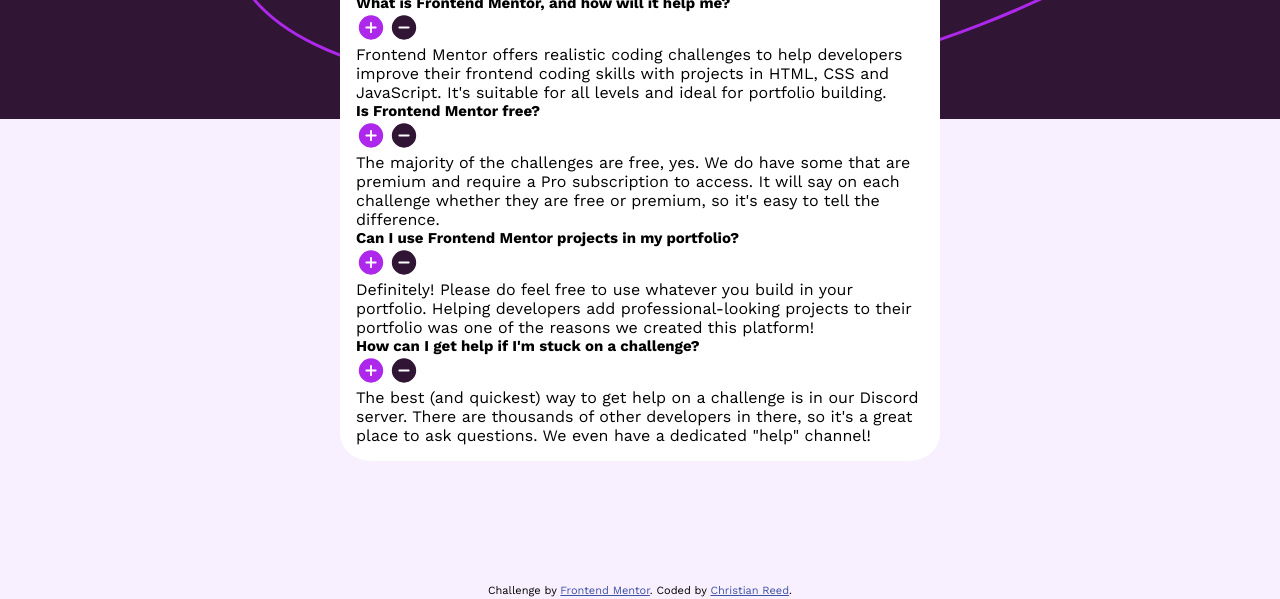
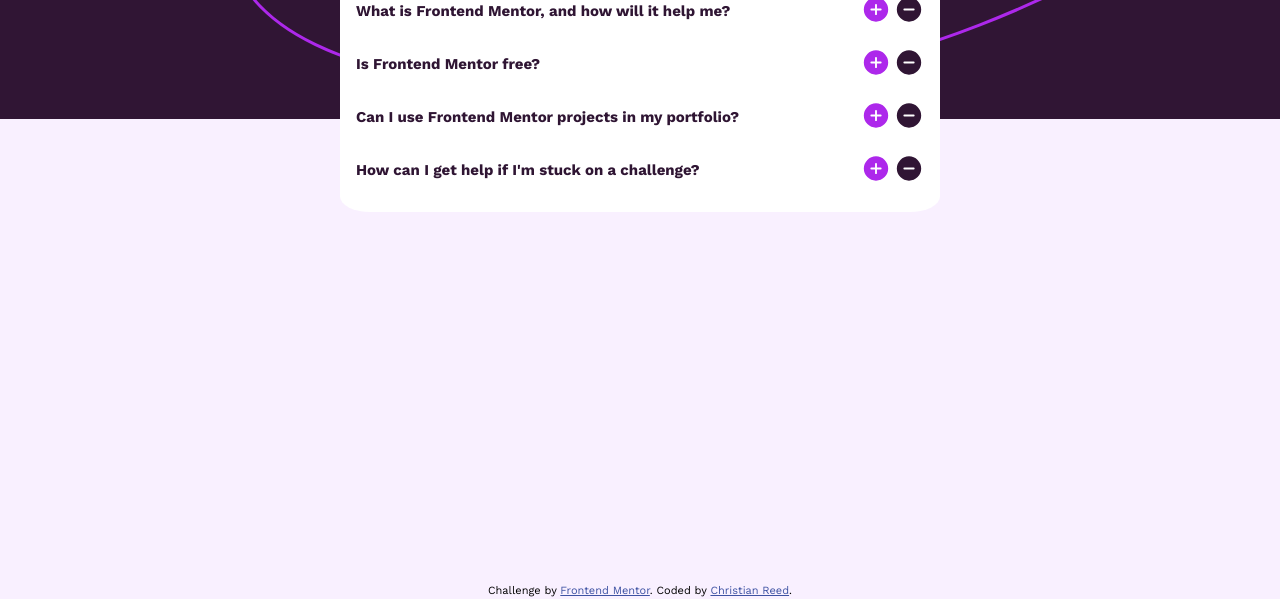
Before and after one commit to ReedorReed/frontendmentor-faq-page, a plain HTML site: page index.html in a window 1280 px wide. Shown: the part 201-800 px from the top of the page. Drawn offline with nearby package versions, Linux system fonts and the light colour scheme.

Commit message:
added click event to javascript and added some more divs to the HTML and added a bit more CSS

```diff
--- a/index.html
+++ b/index.html
@@ -32,18 +32,21 @@
 					</svg>
 					<h1>FAQs</h1>
 				</div>
+				<div class="faqs">
 					<div class="question">
 						<h2>What is Frontend Mentor, and how will it help me?</h2>
+						<div class="plus-minus">
 							<svg
 								xmlns="http://www.w3.org/2000/svg"
 								width="30"
 								height="31"
 								fill="none"
 								viewBox="0 0 30 31">
-						<path fill="#AD28EB" d="M15 3.313A12.187 12.187 0 1 0 27.188 15.5
-						12.203 12.203 0 0 0 15 3.312Zm4.688 13.124h-3.75v3.75a.938.938 0 0
-						1-1.876 0v-3.75h-3.75a.938.938 0 0 1 0-1.875h3.75v-3.75a.938.938 0 0
-						1 1.876 0v3.75h3.75a.938.938 0 0 1 0 1.876Z" / alt="plus-icon">
+								<path fill="#AD28EB" d="M15 3.313A12.187 12.187 0 1 0 27.188
+								15.5 12.203 12.203 0 0 0 15 3.312Zm4.688
+								13.124h-3.75v3.75a.938.938 0 0 1-1.876 0v-3.75h-3.75a.938.938 0
+								0 1 0-1.875h3.75v-3.75a.938.938 0 0 1 1.876 0v3.75h3.75a.938.938
+								0 0 1 0 1.876Z" / alt="plus-icon">
 							</svg>
 							<svg
 								xmlns="http://www.w3.org/2000/svg"
@@ -51,32 +54,36 @@
 								height="31"
 								fill="none"
 								viewBox="0 0 30 31">
-						<path fill="#301534" d="M15 3.313A12.187 12.187 0 1 0 27.188 15.5
-						12.2 12.2 0 0 0 15 3.312Zm4.688 13.124h-9.375a.938.938 0 0 1
-						0-1.875h9.374a.938.938 0 0 1 0 1.876Z" / alt="minus-icon">
+								<path fill="#301534" d="M15 3.313A12.187 12.187 0 1 0 27.188
+								15.5 12.2 12.2 0 0 0 15 3.312Zm4.688 13.124h-9.375a.938.938 0 0
+								1 0-1.875h9.374a.938.938 0 0 1 0 1.876Z" / alt="minus-icon">
 							</svg>
+						</div>
 					</div>
 					<div class="answer">
 						<p>
 							Frontend Mentor offers realistic coding challenges to help
 							developers improve their frontend coding skills with projects in
-						HTML, CSS and JavaScript. It's suitable for all levels and ideal for
-						portfolio building.
+							HTML, CSS and JavaScript. It's suitable for all levels and ideal
+							for portfolio building.
 						</p>
 					</div>
-
+				</div>
+				<div class="faqs">
 					<div class="question">
 						<h2>Is Frontend Mentor free?</h2>
+						<div class="plus-minus">
 							<svg
 								xmlns="http://www.w3.org/2000/svg"
 								width="30"
 								height="31"
 								fill="none"
 								viewBox="0 0 30 31">
-						<path fill="#AD28EB" d="M15 3.313A12.187 12.187 0 1 0 27.188 15.5
-						12.203 12.203 0 0 0 15 3.312Zm4.688 13.124h-3.75v3.75a.938.938 0 0
-						1-1.876 0v-3.75h-3.75a.938.938 0 0 1 0-1.875h3.75v-3.75a.938.938 0 0
-						1 1.876 0v3.75h3.75a.938.938 0 0 1 0 1.876Z" / alt="plus-icon">
+								<path fill="#AD28EB" d="M15 3.313A12.187 12.187 0 1 0 27.188
+								15.5 12.203 12.203 0 0 0 15 3.312Zm4.688
+								13.124h-3.75v3.75a.938.938 0 0 1-1.876 0v-3.75h-3.75a.938.938 0
+								0 1 0-1.875h3.75v-3.75a.938.938 0 0 1 1.876 0v3.75h3.75a.938.938
+								0 0 1 0 1.876Z" / alt="plus-icon">
 							</svg>
 							<svg
 								xmlns="http://www.w3.org/2000/svg"
@@ -84,31 +91,37 @@
 								height="31"
 								fill="none"
 								viewBox="0 0 30 31">
-						<path fill="#301534" d="M15 3.313A12.187 12.187 0 1 0 27.188 15.5
-						12.2 12.2 0 0 0 15 3.312Zm4.688 13.124h-9.375a.938.938 0 0 1
-						0-1.875h9.374a.938.938 0 0 1 0 1.876Z" / alt="minus-icon">
+								<path fill="#301534" d="M15 3.313A12.187 12.187 0 1 0 27.188
+								15.5 12.2 12.2 0 0 0 15 3.312Zm4.688 13.124h-9.375a.938.938 0 0
+								1 0-1.875h9.374a.938.938 0 0 1 0 1.876Z" / alt="minus-icon">
 							</svg>
+						</div>
 					</div>
 					<div class="answer">
 						<p>
 							The majority of the challenges are free, yes. We do have some that
-						are premium and require a Pro subscription to access. It will say on
-						each challenge whether they are free or premium, so it's easy to
-						tell the difference.
+							are premium and require a Pro subscription to access. It will say
+							on each challenge whether they are free or premium, so it's easy
+							to tell the difference.
 						</p>
 					</div>
+				</div>
+
+				<div class="faqs">
 					<div class="question">
 						<h2>Can I use Frontend Mentor projects in my portfolio?</h2>
+						<div class="plus-minus">
 							<svg
 								xmlns="http://www.w3.org/2000/svg"
 								width="30"
 								height="31"
 								fill="none"
 								viewBox="0 0 30 31">
-						<path fill="#AD28EB" d="M15 3.313A12.187 12.187 0 1 0 27.188 15.5
-						12.203 12.203 0 0 0 15 3.312Zm4.688 13.124h-3.75v3.75a.938.938 0 0
-						1-1.876 0v-3.75h-3.75a.938.938 0 0 1 0-1.875h3.75v-3.75a.938.938 0 0
-						1 1.876 0v3.75h3.75a.938.938 0 0 1 0 1.876Z" / alt="plus-icon">
+								<path fill="#AD28EB" d="M15 3.313A12.187 12.187 0 1 0 27.188
+								15.5 12.203 12.203 0 0 0 15 3.312Zm4.688
+								13.124h-3.75v3.75a.938.938 0 0 1-1.876 0v-3.75h-3.75a.938.938 0
+								0 1 0-1.875h3.75v-3.75a.938.938 0 0 1 1.876 0v3.75h3.75a.938.938
+								0 0 1 0 1.876Z" / alt="plus-icon">
 							</svg>
 							<svg
 								xmlns="http://www.w3.org/2000/svg"
@@ -116,10 +129,11 @@
 								height="31"
 								fill="none"
 								viewBox="0 0 30 31">
-						<path fill="#301534" d="M15 3.313A12.187 12.187 0 1 0 27.188 15.5
-						12.2 12.2 0 0 0 15 3.312Zm4.688 13.124h-9.375a.938.938 0 0 1
-						0-1.875h9.374a.938.938 0 0 1 0 1.876Z" / alt="minus-icon">
+								<path fill="#301534" d="M15 3.313A12.187 12.187 0 1 0 27.188
+								15.5 12.2 12.2 0 0 0 15 3.312Zm4.688 13.124h-9.375a.938.938 0 0
+								1 0-1.875h9.374a.938.938 0 0 1 0 1.876Z" / alt="minus-icon">
 							</svg>
+						</div>
 					</div>
 					<div class="answer">
 						<p>
@@ -128,18 +142,23 @@
 							their portfolio was one of the reasons we created this platform!
 						</p>
 					</div>
+				</div>
+
+				<div class="faqs">
 					<div class="question">
 						<h2>How can I get help if I'm stuck on a challenge?</h2>
+						<div class="plus-minus">
 							<svg
 								xmlns="http://www.w3.org/2000/svg"
 								width="30"
 								height="31"
 								fill="none"
 								viewBox="0 0 30 31">
-						<path fill="#AD28EB" d="M15 3.313A12.187 12.187 0 1 0 27.188 15.5
-						12.203 12.203 0 0 0 15 3.312Zm4.688 13.124h-3.75v3.75a.938.938 0 0
-						1-1.876 0v-3.75h-3.75a.938.938 0 0 1 0-1.875h3.75v-3.75a.938.938 0 0
-						1 1.876 0v3.75h3.75a.938.938 0 0 1 0 1.876Z" / alt="plus-icon">
+								<path fill="#AD28EB" d="M15 3.313A12.187 12.187 0 1 0 27.188
+								15.5 12.203 12.203 0 0 0 15 3.312Zm4.688
+								13.124h-3.75v3.75a.938.938 0 0 1-1.876 0v-3.75h-3.75a.938.938 0
+								0 1 0-1.875h3.75v-3.75a.938.938 0 0 1 1.876 0v3.75h3.75a.938.938
+								0 0 1 0 1.876Z" / alt="plus-icon">
 							</svg>
 							<svg
 								xmlns="http://www.w3.org/2000/svg"
@@ -147,18 +166,20 @@
 								height="31"
 								fill="none"
 								viewBox="0 0 30 31">
-						<path fill="#301534" d="M15 3.313A12.187 12.187 0 1 0 27.188 15.5
-						12.2 12.2 0 0 0 15 3.312Zm4.688 13.124h-9.375a.938.938 0 0 1
-						0-1.875h9.374a.938.938 0 0 1 0 1.876Z" / alt="minus-icon">
+								<path fill="#301534" d="M15 3.313A12.187 12.187 0 1 0 27.188
+								15.5 12.2 12.2 0 0 0 15 3.312Zm4.688 13.124h-9.375a.938.938 0 0
+								1 0-1.875h9.374a.938.938 0 0 1 0 1.876Z" / alt="minus-icon">
 							</svg>
+						</div>
 					</div>
 					<div class="answer">
 						<p>
 							The best (and quickest) way to get help on a challenge is in our
-						Discord server. There are thousands of other developers in there, so
-						it's a great place to ask questions. We even have a dedicated "help"
-						channel!
+							Discord server. There are thousands of other developers in there,
+							so it's a great place to ask questions. We even have a dedicated
+							"help" channel!
 						</p>
+					</div>
 				</div>
 			</div>
 		</div>
--- a/script.js
+++ b/script.js
@@ -0,0 +1,7 @@
+const faqs = document.querySelectorAll('.faqs');
+
+faqs.forEach((faqs) => {
+	faqs.addEventListener('click', () => {
+		faqs.classList.toggle('active');
+	});
+});
--- a/styles.css
+++ b/styles.css
@@ -81,3 +81,29 @@ body p {
 	height: 3rem;
 	width: 3rem;
 }
+
+.question {
+	display: flex;
+	justify-content: space-between;
+	align-items: center;
+	font-weight: 700;
+	color: hsl(292, 42%, 14%);
+	margin-top: 1rem;
+	margin-bottom: 1rem;
+}
+
+.answer {
+	color: hsl(292, 16%, 49%);
+	max-height: 0;
+	overflow: hidden;
+}
+
+.answer p {
+	padding: 1rem;
+	line-height: 1.6;
+	font-size: 1.4rem;
+}
+
+.faqs.active .answer {
+	max-height: 30rem;
+}
```
Lines whose indentation alone changed are shown as unchanged.
